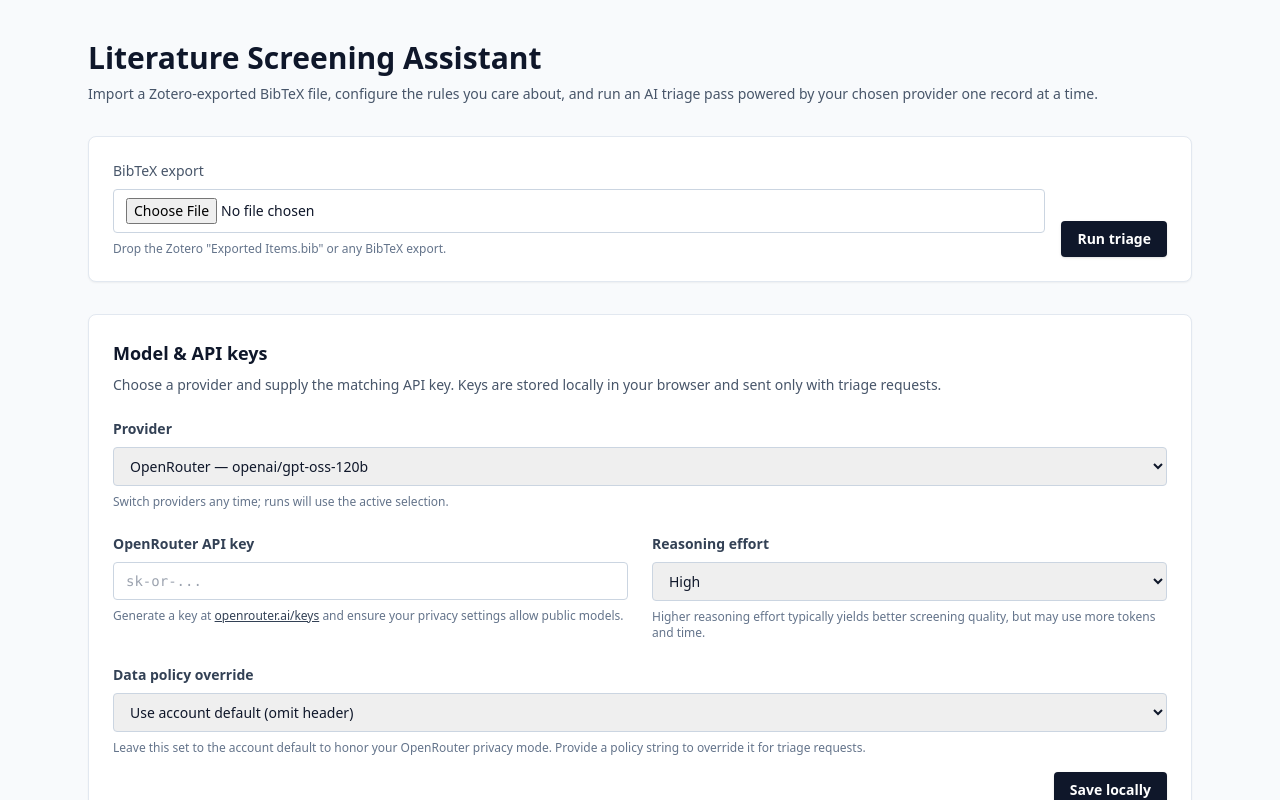
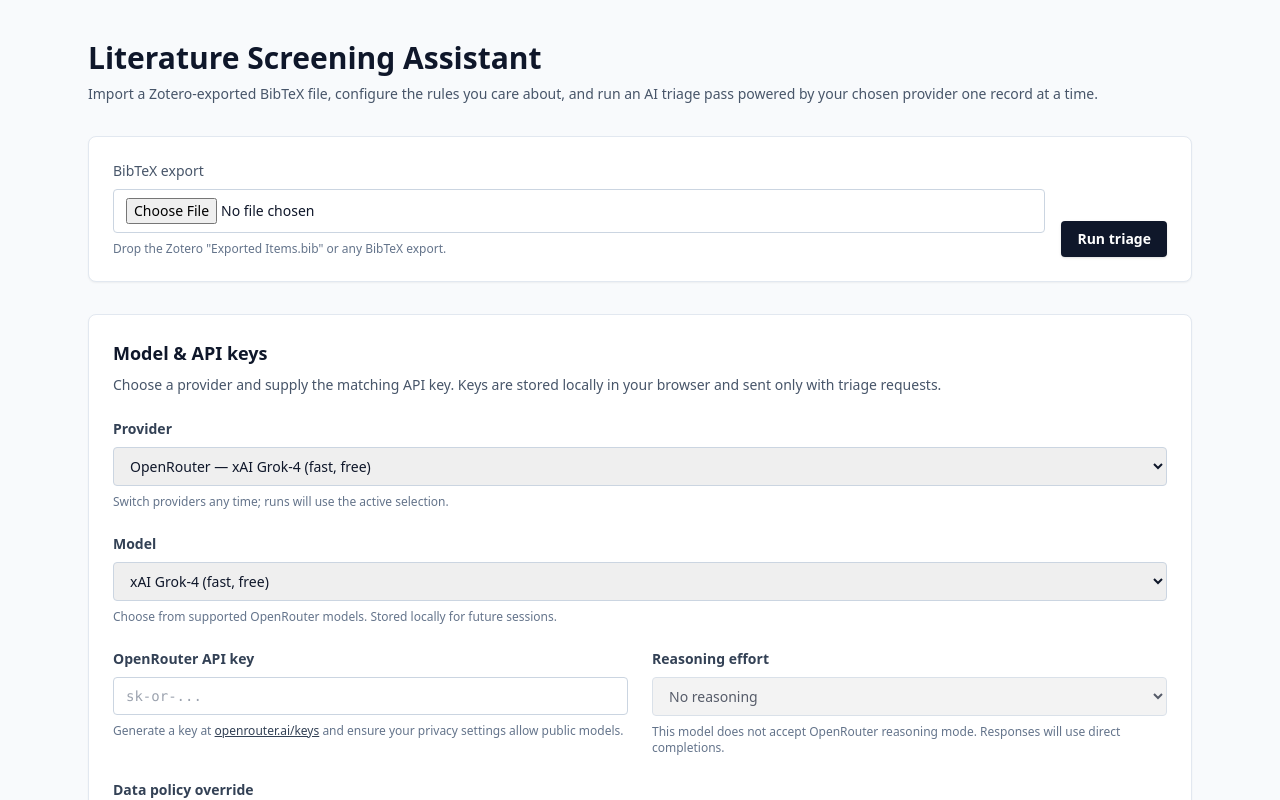
Before and after one commit to hubeiqiao/Literature-screening, a Next.js app: page / in a window 1280 px wide. Shown: the top 800 px of the page. Built offline with nearby package versions, Linux system fonts and the light colour scheme.

Commit message:
fix: default to OpenRouter Grok-4 fast

```diff
--- a/app/api/triage/route.ts
+++ b/app/api/triage/route.ts
@@ -4,6 +4,14 @@ import { buildCriteriaFromText } from '@/lib/criteria';
 import { triageRecord } from '@/lib/triage';
 import type { CriteriaTextInput } from '@/lib/criteria';
 import type { ScreeningCriteria, TriageDecision } from '@/lib/types';
+import {
+  DEFAULT_OPENROUTER_MODEL_ID,
+  OPENROUTER_MODEL_IDS,
+  formatOpenRouterLabel,
+  getOpenRouterModel,
+  type OpenRouterModelConfig,
+  type OpenRouterModelId,
+} from '@/lib/openrouter';
 
 type Provider = 'openrouter' | 'gemini';
 type ReasoningEffort = 'none' | 'low' | 'medium' | 'high';
@@ -32,15 +40,23 @@ const instructionsSchema = z.object({
   exclusion: z.string().min(1),
 });
 
-const providerSchema = z.enum(['openrouter', 'gemini']);
-
-const requestSchema = z.object({
+const baseRequestSchema = z.object({
   entry: entrySchema,
   instructions: instructionsSchema,
   heuristics: criteriaSchema.optional(),
-  provider: providerSchema,
+});
+
+const openRouterRequestSchema = baseRequestSchema.extend({
+  provider: z.literal('openrouter'),
   reasoning: z.enum(['none', 'low', 'medium', 'high']).optional(),
+  model: z.enum(OPENROUTER_MODEL_IDS).default(DEFAULT_OPENROUTER_MODEL_ID),
 });
+
+const geminiRequestSchema = baseRequestSchema.extend({
+  provider: z.literal('gemini'),
+});
+
+const requestSchema = z.discriminatedUnion('provider', [openRouterRequestSchema, geminiRequestSchema]);
 
 const MAX_ATTEMPTS = 2;
 const GEMINI_MODEL = 'gemini-2.5-pro';
@@ -51,39 +67,49 @@ export const runtime = 'nodejs';
 export async function POST(request: Request) {
   try {
     const json = await request.json();
-    const { entry, instructions, heuristics, provider, reasoning } = requestSchema.parse(json);
+    const parsed = requestSchema.parse(json);
 
-    const key = resolveApiKey(request, provider);
+    const key = resolveApiKey(request, parsed.provider);
     if (!key) {
-      const label = provider === 'gemini' ? 'Gemini' : 'OpenRouter';
+      const label = parsed.provider === 'gemini' ? 'Gemini' : 'OpenRouter';
       return NextResponse.json({ error: `Missing ${label} API key.` }, { status: 401 });
     }
 
-    const dataPolicy =
-      provider === 'openrouter'
-        ? request.headers.get('x-openrouter-data-policy')?.trim() || undefined
-        : undefined;
+    const criteriaRules =
+      parsed.heuristics ?? buildCriteriaFromText(parsed.instructions as CriteriaTextInput);
+    const deterministic = triageRecord(parsed.entry, criteriaRules as ScreeningCriteria);
 
-    const criteriaRules = heuristics ?? buildCriteriaFromText(instructions as CriteriaTextInput);
-    const deterministic = triageRecord(entry, criteriaRules as ScreeningCriteria);
+    let providerLabel: string;
+    let result: { decision: TriageDecision | null; warning?: string };
 
-    const result =
-      provider === 'openrouter'
-        ? await runOpenRouterPass({
-            entry,
-            instructions: instructions as CriteriaTextInput,
-            deterministic,
-            key,
-            dataPolicy,
-            effort: reasoning ?? 'high',
-          })
-        : await runGeminiPass({ entry, instructions: instructions as CriteriaTextInput, deterministic, key });
+    if (parsed.provider === 'openrouter') {
+      const dataPolicy = request.headers.get('x-openrouter-data-policy')?.trim() || undefined;
+      const model = getOpenRouterModel(parsed.model);
+      result = await runOpenRouterPass({
+        entry: parsed.entry,
+        instructions: parsed.instructions as CriteriaTextInput,
+        deterministic,
+        key,
+        dataPolicy,
+        effort: parsed.reasoning ?? 'high',
+        model,
+      });
+      providerLabel = formatOpenRouterLabel(model);
+    } else {
+      result = await runGeminiPass({
+        entry: parsed.entry,
+        instructions: parsed.instructions as CriteriaTextInput,
+        deterministic,
+        key,
+      });
+      providerLabel = 'Gemini 2.5 Pro';
+    }
 
     if (result.decision) {
       return NextResponse.json({ decision: result.decision, warning: result.warning });
     }
 
-    const fallback = buildFallbackDecision(entry, deterministic, result.warning, provider);
+    const fallback = buildFallbackDecision(parsed.entry, deterministic, result.warning, providerLabel);
     return NextResponse.json({ decision: fallback, warning: result.warning });
   } catch (error) {
     if (error instanceof z.ZodError) {
@@ -108,6 +134,7 @@ async function runOpenRouterPass({
   key,
   dataPolicy,
   effort,
+  model,
 }: {
   entry: z.infer<typeof entrySchema>;
   instructions: CriteriaTextInput;
@@ -115,12 +142,14 @@ async function runOpenRouterPass({
   key: string;
   dataPolicy?: string;
   effort: ReasoningEffort;
+  model: OpenRouterModelConfig;
 }): Promise<{ decision: TriageDecision | null; warning?: string }> {
   let lastError: string | undefined;
+  const effectiveEffort = model.supportsReasoning ? effort : 'none';
 
   for (let attempt = 1; attempt <= MAX_ATTEMPTS; attempt += 1) {
     try {
-      const payload = buildOpenRouterPayload(entry, instructions, deterministic, effort);
+      const payload = buildOpenRouterPayload(entry, instructions, deterministic, effectiveEffort, model);
       const headers: Record<string, string> = {
         'Content-Type': 'application/json',
         Authorization: `Bearer ${key}`,
@@ -159,7 +188,7 @@ async function runOpenRouterPass({
         continue;
       }
 
-      const decision = buildDecision(entry, deterministic, parsed, 'openai/gpt-oss-120b');
+      const decision = buildDecision(entry, deterministic, parsed, model.id);
       return { decision };
     } catch (err) {
       lastError = err instanceof Error ? err.message : 'Unknown OpenRouter error.';
@@ -244,8 +273,9 @@ function buildOpenRouterPayload(
   instructions: CriteriaTextInput,
   deterministic: ReturnType<typeof triageRecord>,
   effort: ReasoningEffort,
+  model: OpenRouterModelConfig,
 ) {
-  const userPrompt = buildUserPrompt(entry, instructions, deterministic, 12000);
+  const userPrompt = buildUserPrompt(entry, instructions, deterministic, model.promptCharacterLimit);
 
   const messages: OpenRouterRequest['messages'] = [
     {
@@ -260,13 +290,13 @@ function buildOpenRouterPayload(
   ];
 
   const request: OpenRouterRequest = {
-    model: 'openai/gpt-oss-120b',
+    model: model.id,
     messages,
-    max_tokens: 4096,
+    max_tokens: model.maxTokens,
     temperature: 0,
   };
 
-  if (effort !== 'none') {
+  if (effort !== 'none' && model.supportsReasoning) {
     request.reasoning = { effort };
   }
 
@@ -379,9 +409,8 @@ function buildFallbackDecision(
   entry: z.infer<typeof entrySchema>,
   deterministic: ReturnType<typeof triageRecord>,
   warning: string | undefined,
-  provider: Provider,
+  providerLabel: string,
 ): TriageDecision {
-  const providerLabel = provider === 'gemini' ? 'Gemini 2.5 Pro' : 'OpenRouter GPT-OSS-120B';
   return {
     key: entry.key,
     type: entry.type,
@@ -520,7 +549,7 @@ function sleep(ms: number) {
 }
 
 interface OpenRouterRequest {
-  model: string;
+  model: OpenRouterModelId;
   messages: Array<{ role: 'system' | 'user' | 'assistant'; content: string }>;
   max_tokens: number;
   temperature: number;
--- a/app/page.tsx
+++ b/app/page.tsx
@@ -12,6 +12,11 @@ import { parseBibtex } from '@/lib/bibtexParser';
 import { buildCriteriaFromText, getDefaultCriteriaText } from '@/lib/criteria';
 import { summarizeDecisions } from '@/lib/triage';
 import type { BibEntry, TriageDecision, TriageSummary } from '@/lib/types';
+import {
+  DEFAULT_OPENROUTER_MODEL_ID,
+  getOpenRouterModel,
+  type OpenRouterModelId,
+} from '@/lib/openrouter';
 
 export default function HomePage() {
   const [isLoading, setIsLoading] = useState(false);
@@ -25,9 +30,12 @@ export default function HomePage() {
   const [isTriageRunning, setIsTriageRunning] = useState(false);
   const [provider, setProvider] = useState<Provider>('openrouter');
   const [openRouterKey, setOpenRouterKey] = useState('');
+  const [openRouterModel, setOpenRouterModel] = useState<OpenRouterModelId>(DEFAULT_OPENROUTER_MODEL_ID);
   const [openRouterDataPolicy, setOpenRouterDataPolicy] = useState('');
   const [geminiKey, setGeminiKey] = useState('');
-  const [reasoningEffort, setReasoningEffort] = useState<ReasoningEffort>('high');
+  const [reasoningEffort, setReasoningEffort] = useState<ReasoningEffort>(() =>
+    getOpenRouterModel(DEFAULT_OPENROUTER_MODEL_ID).supportsReasoning ? 'high' : 'none',
+  );
   const [warnings, setWarnings] = useState<string[]>([]);
   const [progress, setProgress] = useState<{ current: number; total: number; status: 'idle' | 'running' | 'finished' | 'error' }>(
     {
@@ -136,7 +144,9 @@ export default function HomePage() {
             },
             heuristics,
             provider,
-            reasoning: provider === 'openrouter' ? reasoningEffort : undefined,
+            ...(provider === 'openrouter'
+              ? { reasoning: reasoningEffort, model: openRouterModel }
+              : {}),
           }),
         });
 
@@ -187,6 +197,8 @@ export default function HomePage() {
         onProviderChange={setProvider}
         openRouterKey={openRouterKey}
         onOpenRouterKeyChange={setOpenRouterKey}
+        openRouterModel={openRouterModel}
+        onOpenRouterModelChange={setOpenRouterModel}
         openRouterDataPolicy={openRouterDataPolicy}
         onOpenRouterDataPolicyChange={setOpenRouterDataPolicy}
         geminiKey={geminiKey}
--- a/components/ModelCredentialsForm.tsx
+++ b/components/ModelCredentialsForm.tsx
@@ -1,6 +1,13 @@
 'use client';
 
-import { useEffect, useState } from 'react';
+import { useEffect, useMemo, useState } from 'react';
+import {
+  OPENROUTER_MODELS,
+  formatOpenRouterLabel,
+  getOpenRouterModel,
+  isOpenRouterModelId,
+  type OpenRouterModelId,
+} from '@/lib/openrouter';
 
 type Provider = 'openrouter' | 'gemini';
 type ReasoningEffort = 'none' | 'low' | 'medium' | 'high';
@@ -10,6 +17,8 @@ interface ModelCredentialsFormProps {
   onProviderChange: (provider: Provider) => void;
   openRouterKey: string;
   onOpenRouterKeyChange: (value: string) => void;
+  openRouterModel: OpenRouterModelId;
+  onOpenRouterModelChange: (value: OpenRouterModelId) => void;
   openRouterDataPolicy: string;
   onOpenRouterDataPolicyChange: (value: string) => void;
   geminiKey: string;
@@ -21,6 +30,7 @@ interface ModelCredentialsFormProps {
 
 const STORAGE_KEYS = {
   openRouter: 'literature-screening:openrouter-key',
+  openRouterModel: 'literature-screening:openrouter-model',
   openRouterPolicy: 'literature-screening:openrouter-data-policy',
   gemini: 'literature-screening:gemini-key',
   reasoning: 'literature-screening:openrouter-reasoning',
@@ -31,6 +41,8 @@ export function ModelCredentialsForm({
   onProviderChange,
   openRouterKey,
   onOpenRouterKeyChange,
+  openRouterModel,
+  onOpenRouterModelChange,
   openRouterDataPolicy,
   onOpenRouterDataPolicyChange,
   geminiKey,
@@ -58,12 +70,16 @@ export function ModelCredentialsForm({
       return;
     }
     const storedOpenRouter = window.localStorage.getItem(STORAGE_KEYS.openRouter);
+    const storedOpenRouterModel = window.localStorage.getItem(STORAGE_KEYS.openRouterModel);
     const storedOpenRouterPolicy = window.localStorage.getItem(STORAGE_KEYS.openRouterPolicy);
     const storedGemini = window.localStorage.getItem(STORAGE_KEYS.gemini);
     const storedReasoning = window.localStorage.getItem(STORAGE_KEYS.reasoning) as ReasoningEffort | null;
 
     if (storedOpenRouter) {
       onOpenRouterKeyChange(storedOpenRouter);
+    }
+    if (storedOpenRouterModel && isOpenRouterModelId(storedOpenRouterModel)) {
+      onOpenRouterModelChange(storedOpenRouterModel);
     }
     if (storedOpenRouterPolicy) {
       onOpenRouterDataPolicyChange(storedOpenRouterPolicy);
@@ -99,11 +115,19 @@ export function ModelCredentialsForm({
     setCustomPolicy(openRouterDataPolicy);
   }, [openRouterDataPolicy, policyOption]);
 
+  useEffect(() => {
+    const selectedModel = getOpenRouterModel(openRouterModel);
+    if (!selectedModel.supportsReasoning && reasoningEffort !== 'none') {
+      onReasoningEffortChange('none');
+    }
+  }, [openRouterModel, reasoningEffort, onReasoningEffortChange]);
+
   const handleSave = () => {
     if (typeof window === 'undefined') {
       return;
     }
     window.localStorage.setItem(STORAGE_KEYS.openRouter, openRouterKey.trim());
+    window.localStorage.setItem(STORAGE_KEYS.openRouterModel, openRouterModel);
     window.localStorage.setItem(STORAGE_KEYS.openRouterPolicy, openRouterDataPolicy.trim());
     window.localStorage.setItem(STORAGE_KEYS.gemini, geminiKey.trim());
     window.localStorage.setItem(STORAGE_KEYS.reasoning, reasoningEffort);
@@ -123,6 +147,10 @@ export function ModelCredentialsForm({
     }
     onOpenRouterDataPolicyChange(customPolicy.trim());
   };
+
+  const selectedModel = useMemo(() => getOpenRouterModel(openRouterModel), [openRouterModel]);
+  const providerLabel = useMemo(() => formatOpenRouterLabel(selectedModel), [selectedModel]);
+  const reasoningDisabled = disabled || !selectedModel.supportsReasoning;
 
   return (
     <div className="rounded-lg border border-slate-200 bg-white p-6 shadow-sm">
@@ -144,7 +172,7 @@ export function ModelCredentialsForm({
             disabled={disabled}
             className="mt-2 w-full rounded border border-slate-300 px-3 py-2 text-sm"
           >
-            <option value="openrouter">OpenRouter — openai/gpt-oss-120b</option>
+            <option value="openrouter">{providerLabel}</option>
             <option value="gemini">Google — Gemini 2.5 Pro</option>
           </select>
           <p className="mt-2 text-xs text-slate-500">
@@ -154,6 +182,24 @@ export function ModelCredentialsForm({
 
         {provider === 'openrouter' ? (
           <div className="grid gap-6 md:grid-cols-2">
+            <div className="md:col-span-2">
+              <label className="block text-sm font-semibold text-slate-700">Model</label>
+              <select
+                value={openRouterModel}
+                onChange={(event) => onOpenRouterModelChange(event.target.value as OpenRouterModelId)}
+                disabled={disabled}
+                className="mt-2 w-full rounded border border-slate-300 px-3 py-2 text-sm"
+              >
+                {OPENROUTER_MODELS.map((model) => (
+                  <option key={model.id} value={model.id}>
+                    {model.label}
+                  </option>
+                ))}
+              </select>
+              <p className="mt-2 text-xs text-slate-500">
+                Choose from supported OpenRouter models. Stored locally for future sessions.
+              </p>
+            </div>
             <div>
               <label className="block text-sm font-semibold text-slate-700">OpenRouter API key</label>
               <input
@@ -183,7 +229,7 @@ export function ModelCredentialsForm({
               <select
                 value={reasoningEffort}
                 onChange={(event) => onReasoningEffortChange(event.target.value as ReasoningEffort)}
-                disabled={disabled}
+                disabled={reasoningDisabled}
                 className="mt-2 w-full rounded border border-slate-300 px-3 py-2 text-sm"
               >
                 <option value="none">No reasoning</option>
@@ -192,7 +238,9 @@ export function ModelCredentialsForm({
                 <option value="high">High</option>
               </select>
               <p className="mt-2 text-xs text-slate-500">
-                Higher reasoning effort typically yields better screening quality, but may use more tokens and time.
+                {selectedModel.supportsReasoning
+                  ? 'Higher reasoning effort typically yields better screening quality, but may use more tokens and time.'
+                  : 'This model does not accept OpenRouter reasoning mode. Responses will use direct completions.'}
               </p>
             </div>
             <div className="md:col-span-2">
--- /dev/null
+++ b/lib/openrouter.ts
@@ -0,0 +1,41 @@
+export const OPENROUTER_MODELS = [
+  {
+    id: 'x-ai/grok-4-fast:free',
+    label: 'xAI Grok-4 (fast, free)',
+    supportsReasoning: false,
+    promptCharacterLimit: 8000,
+    maxTokens: 2048,
+  },
+  {
+    id: 'openai/gpt-oss-120b',
+    label: 'OpenAI GPT-OSS-120B',
+    supportsReasoning: true,
+    promptCharacterLimit: 12000,
+    maxTokens: 4096,
+  },
+] as const;
+
+export type OpenRouterModelConfig = (typeof OPENROUTER_MODELS)[number];
+export type OpenRouterModelId = OpenRouterModelConfig['id'];
+
+export const OPENROUTER_MODEL_IDS = OPENROUTER_MODELS.map((model) => model.id) as [
+  OpenRouterModelId,
+  ...OpenRouterModelId[],
+];
+
+export const DEFAULT_OPENROUTER_MODEL_ID: OpenRouterModelId = 'x-ai/grok-4-fast:free';
+
+const DEFAULT_OPENROUTER_MODEL =
+  OPENROUTER_MODELS.find((model) => model.id === DEFAULT_OPENROUTER_MODEL_ID) ?? OPENROUTER_MODELS[0];
+
+export function isOpenRouterModelId(value: string): value is OpenRouterModelId {
+  return OPENROUTER_MODEL_IDS.includes(value as OpenRouterModelId);
+}
+
+export function getOpenRouterModel(id: string): OpenRouterModelConfig {
+  return OPENROUTER_MODELS.find((model) => model.id === id) ?? DEFAULT_OPENROUTER_MODEL;
+}
+
+export function formatOpenRouterLabel(model: OpenRouterModelConfig) {
+  return `OpenRouter — ${model.label}`;
+}
```
Also changed, not shown: 1 other file (tests, documents, lock files or other folders).
